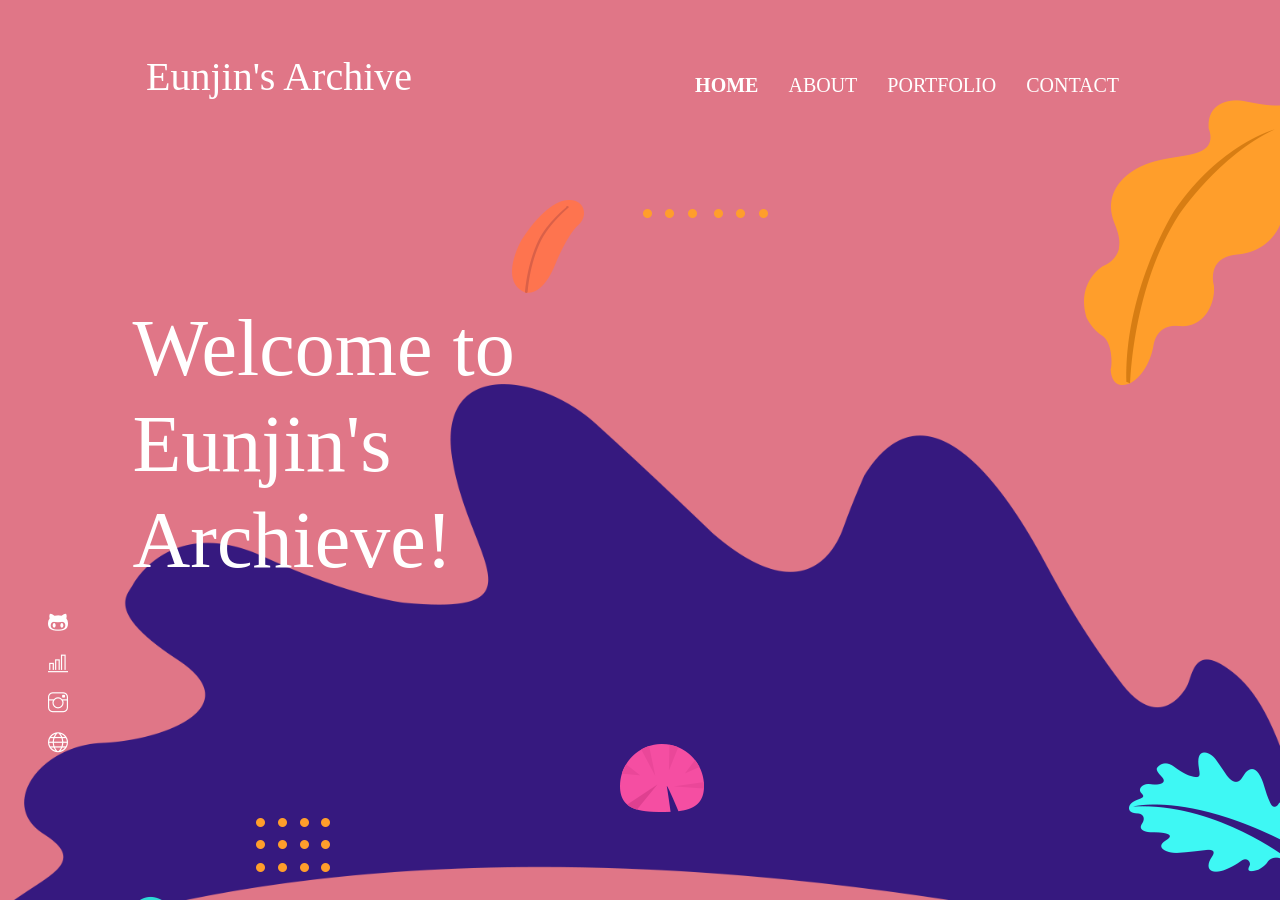
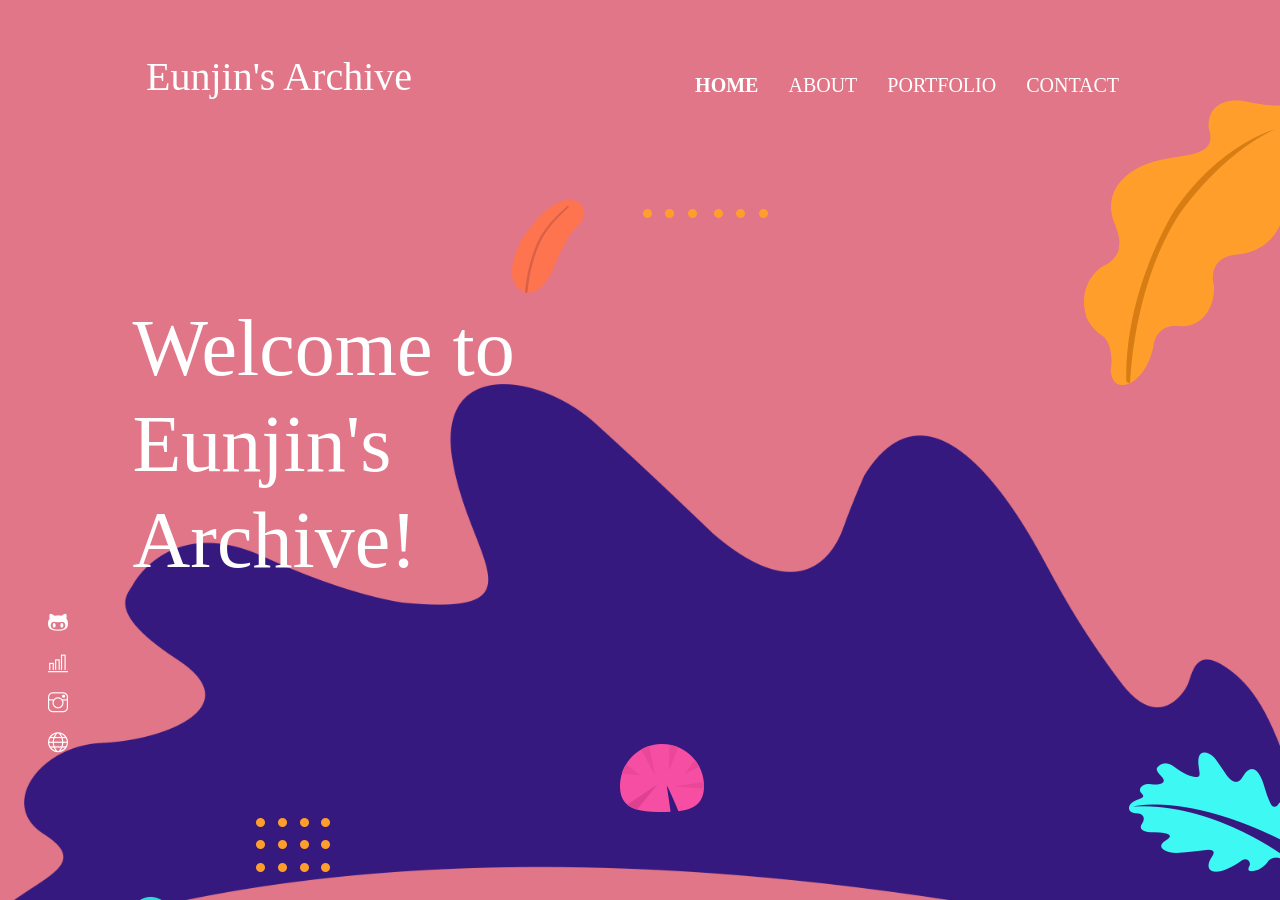
Before and after one commit to themefisher/kross-jekyll, a Jekyll site: the page built from index.html, in a window 1280 px wide and 900 px high. Built offline with Jekyll 4.4.1, drawn with Linux system fonts in a browser that asks for light colours.

Commit message:
6th update
2022.04.08 (5)

```diff
--- a/_data/settings.yml
+++ b/_data/settings.yml
@@ -37,7 +37,7 @@ disqus-identifier: # Add your shortname for Disqus Comment. For example mr-brown
 # Hero Section
 
 hero:
-  hero-title: Welcome to <br> Eunjin's <br> Archieve!
+  hero-title: Welcome to <br> Eunjin's <br> Archive!
 
 social:
 - {icon: "ti-github", link: "https://github.com/jayjinnie"}
```
